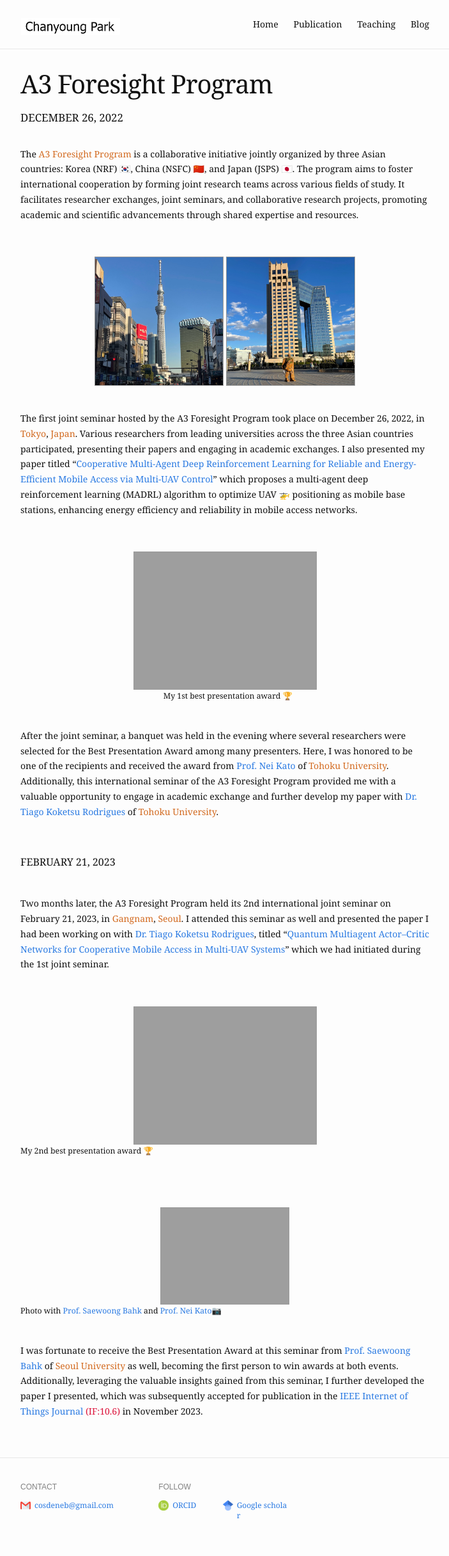
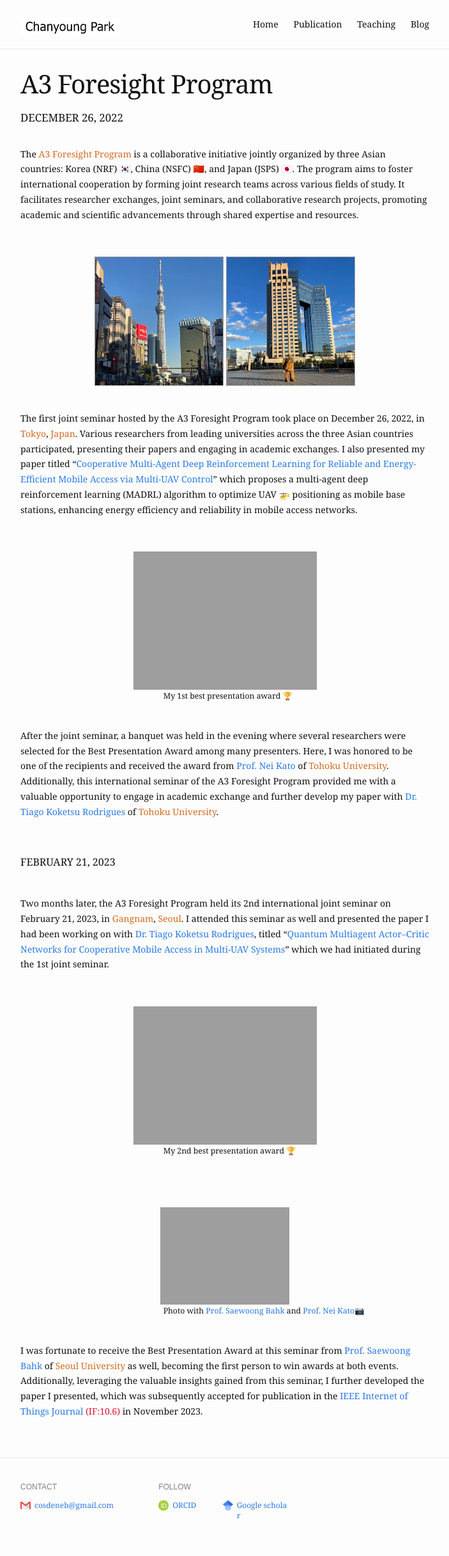
Before and after one commit to cosdeneb/cosdeneb.github.io, a Jekyll site: the page built from _posts/2022-12-26-A3.md, in a window 1280 px wide. Shown: the whole page at 64% size, without its empty margins (288-991 px from the left). Built offline with Jekyll 4.4.1, drawn with Linux system fonts in a browser that asks for light colours.

Commit message:
Update 2022-12-26-A3.md

```diff
--- a/_posts/2022-12-26-A3.md
+++ b/_posts/2022-12-26-A3.md
@@ -37,6 +37,7 @@ Two months later, the A3 Foresight Program held its 2nd international joint semi
   <img src="{{ "/assets/img/content/a3/gangnam_won.jpg" | absolute_url }}" width=285 class="post-pic"/>
 </div>
 <figcaption>
+  &emsp;&emsp;&emsp;&emsp;&emsp;&emsp;&emsp;&emsp;&emsp;&emsp;&emsp;&emsp;&emsp;&emsp;&emsp;&emsp;&emsp;&emsp;
   My 2nd best presentation award 🏆
 </figcaption>
 <br/>
@@ -46,6 +47,7 @@ Two months later, the A3 Foresight Program held its 2nd international joint semi
   <img src="{{ "/assets/img/content/a3/gangnam1.jpg" | absolute_url }}" width=200 class="post-pic"/>
 </div>
 <figcaption>
+  &emsp;&emsp;&emsp;&emsp;&emsp;&emsp;&emsp;&emsp;&emsp;&emsp;&emsp;&emsp;&emsp;&emsp;&emsp;&emsp;&emsp;&emsp;
   Photo with <a href="https://scholar.google.com/citations?user=QQ8diWkAAAAJ&hl=ko&oi=ao">Prof. Saewoong Bahk</a> and <a href="https://scholar.google.com/citations?user=LfLfZXEAAAAJ&hl=ko&oi=ao">Prof. Nei Kato</a>📷
 </figcaption>
 <br/>
```
